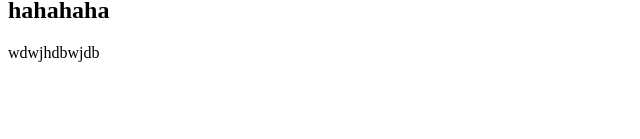
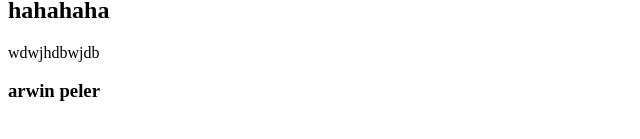
Before and after one commit to HelmiITK/hello-git, a plain HTML site: page index.html in a window 1280 px wide. Shown: the part 121-260 px from the top of the page, without its empty margins (0-640 px from the left). Drawn offline with Linux system fonts and the light colour scheme.

Commit message:
new heading

```diff
--- a/index.html
+++ b/index.html
@@ -10,5 +10,7 @@
     <p>Versi Pertama</p>
     <h2>hahahaha</h2>
     <p>wdwjhdbwjdb</p>
+
+    <h3>arwin peler</h3>
 </body>
 </html>
```
Also changed, not shown: style.css (added).
